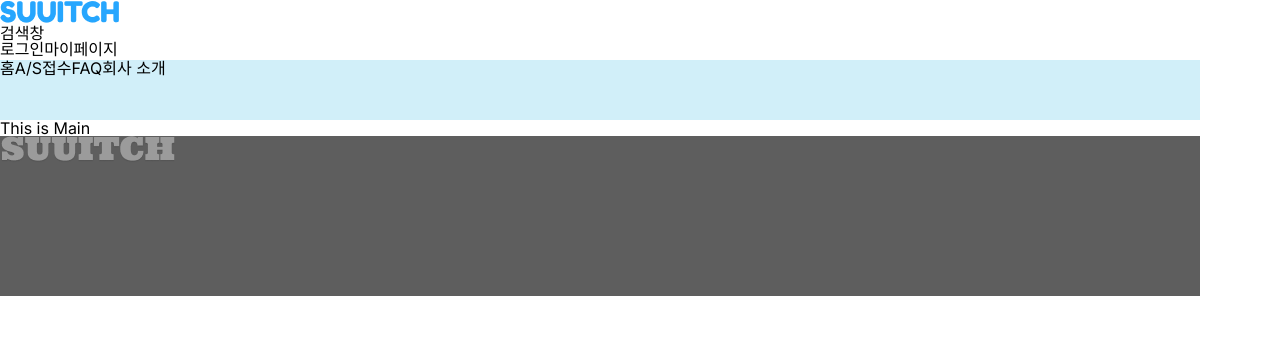
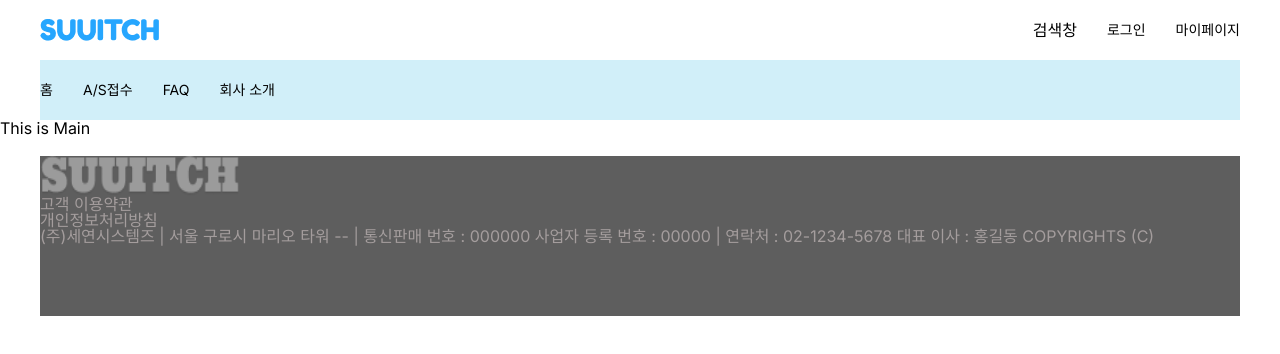
Before and after one commit to mewjeans/lasuri, a React (Create React App) app: page / in a window 1280 px wide. Shown: the top 354 px of the page. Built offline with nearby package versions, Linux system fonts and the light colour scheme.

Commit message:
feat: added footer and header css

```diff
--- a/src/components/shared/Footer.jsx
+++ b/src/components/shared/Footer.jsx
@@ -12,6 +12,17 @@ function Footer() {
         <FooterContainer>
             <div>
             <img src={grayLogo} alt='gray-logo' />
+            <div>
+                <p>고객 이용약관</p>
+                <p>개인정보처리방침</p>
+            </div>
+            <div>
+                <p>(주)세연시스템즈 | 서울 구로시 마리오 타워 -- | 통신판매 번호 : 000000
+                사업자 등록 번호 : 00000 | 연락처 : 02-1234-5678
+                대표 이사 : 홍길동
+                COPYRIGHTS (C)
+                </p>
+            </div>
             </div>
         </FooterContainer>
     );
@@ -19,9 +30,26 @@ function Footer() {
 
 
 const FooterContainer= styled.footer`
-    width: 120rem;
-    height: 16rem;
-    background: #5E5E5E;
+
+display: flex;
+justify-content: center;
+padding: 2rem 0;
+
+    > div {
+        background: #5E5E5E;
+        width: 120rem;
+        height: 16rem;
+        display: flex;
+        flex-direction: column;
+        color: #A49D9D;
+
+
+        > img {
+            width: 20rem;
+            height: 4rem;
+            justify-content: flex-start;
+        }
+    }
 `;
 
 
--- a/src/components/shared/Header.jsx
+++ b/src/components/shared/Header.jsx
@@ -1,7 +1,7 @@
 import React from 'react';
 import { Link } from 'react-router-dom';
 import styled from 'styled-components';
-// // import Fonts from '../../styles/fonts';
+import Fonts from '../../styles/fonts';
 import Colors from '../../styles/colors';
 import Paths from '../../constant/path';
 import mainLogo from '../../assets/main-logo.png';
@@ -11,12 +11,16 @@ function Header() {
     return (
         <HeaderContainer>
             <div>
+            <div>
                 <Link to={Paths.main}>
                     <img src={mainLogo} alt='main-logo' />
                 </Link>
-                <div>검색창</div>
-                <Link to={Paths.login}>로그인</Link>
-                <Link to={Paths.mypage}>마이페이지</Link>
+                <div>
+                    <div>검색창</div>
+                    <Link to={Paths.login}>로그인</Link>
+                    <Link to={Paths.mypage}>마이페이지</Link>
+                </div>
+
             </div>
             <Navbar>
                 <div>
@@ -26,23 +30,44 @@ function Header() {
                     <Link to={Paths.intro}>회사 소개</Link>
                 </div>
             </Navbar>
+            </div>
         </HeaderContainer>
     );
 }
 
 
+
 const HeaderContainer= styled.header`
+display: flex;
+flex-direction: column;
+align-items: center;
+
+> div {
+
     width: 120rem;
     height: 12rem;
 
     > div {
         height : 6rem;
+        display: flex;
+        justify-content: space-between;
+        align-items: center;
 
+        > div {
+            display: flex;
+            gap: 3rem;
+            align-items: center;
+            ${Fonts.bold14};
+        }
     }
+
 
     > div:nth-child(2) {
         background-color: ${Colors.blue100}
     }
+}
+
+
 `;
 
 const Navbar= styled.div`
```
